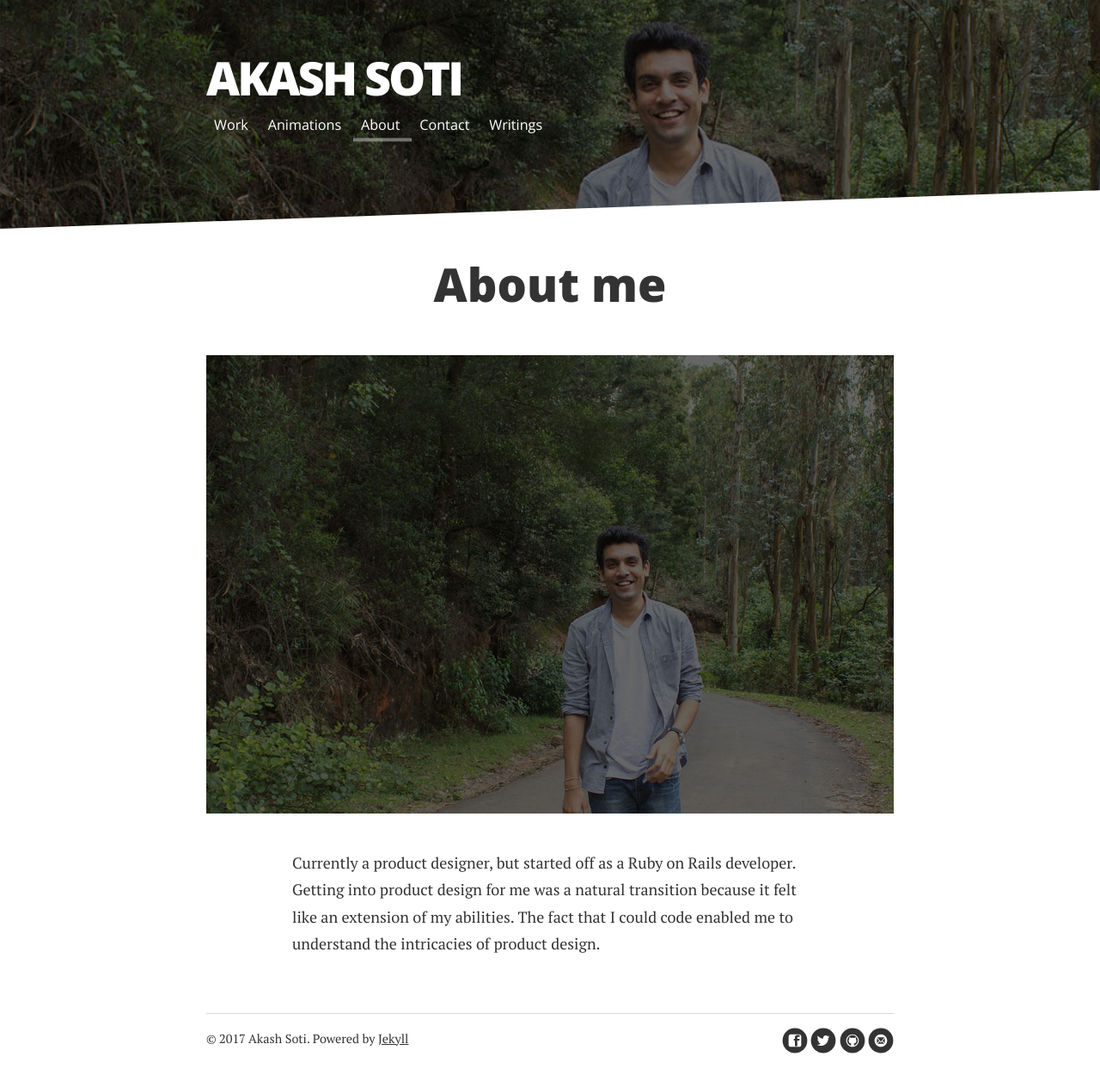
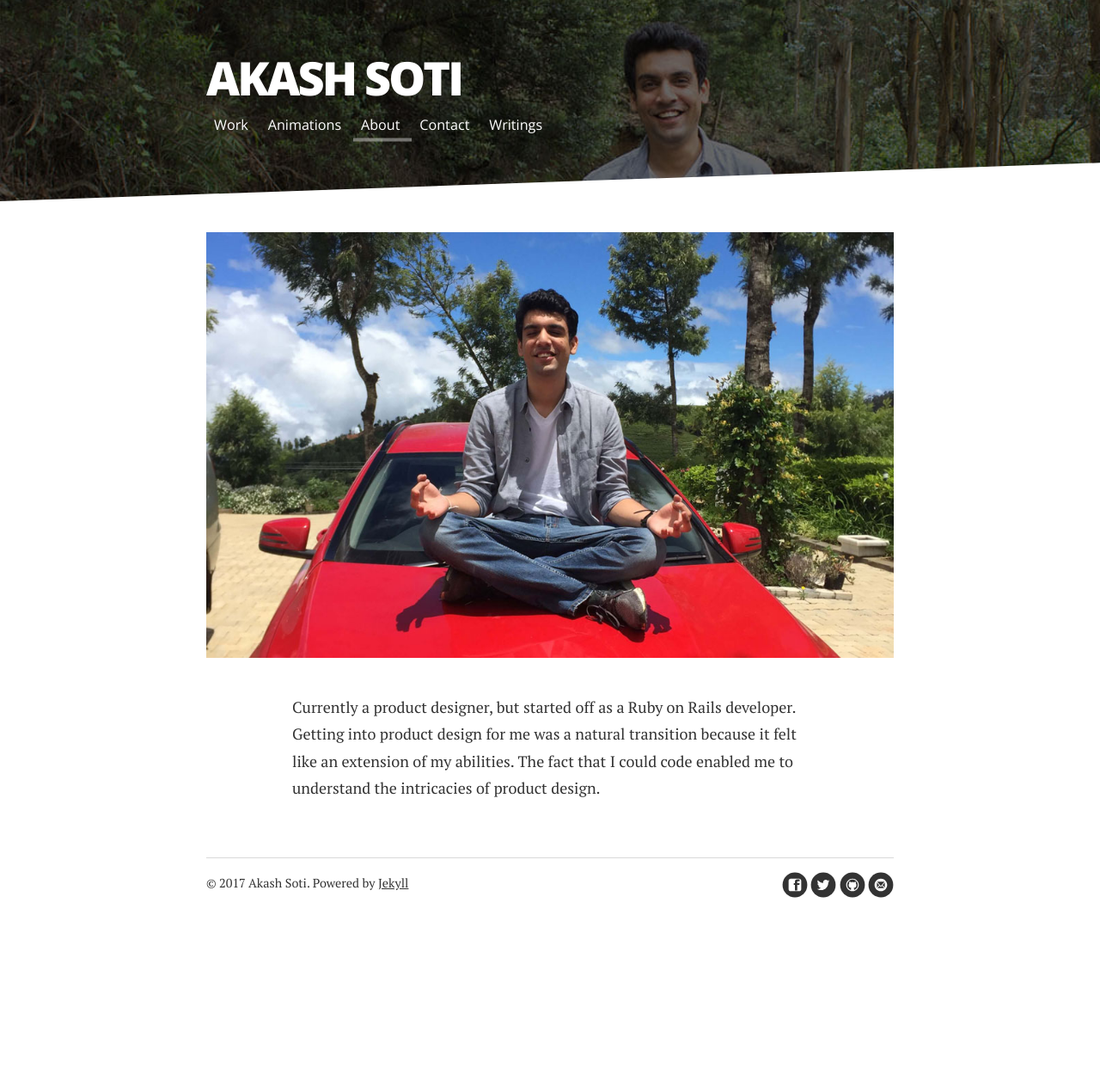
Before and after one commit to akashsoti/akashsoti.github.io, a Jekyll site: the page built from about.md, in a window 1280 px wide. Shown: the whole page at 86% size. Built offline with Jekyll 4.4.1, drawn with Linux system fonts in a browser that asks for light colours; nearby versions of some CDN libraries; after the commit the page ends 1083 px from its top, so only the background shows below that.

Commit message:
aboutme change :bowtie:

```diff
--- a/about.md
+++ b/about.md
@@ -4,8 +4,7 @@
 ---
 
 <div class="post">
-	<h1 class="pageTitle">About me</h1>
-	<img src="{{ '/assets/img/touring.jpg' | prepend: site.baseurl }}" alt="">
+	<img src="{{ '/assets/img/aboutme.jpg' | prepend: site.baseurl }}" alt="">
 	<p>
 		Currently a product designer, but started off as a Ruby on Rails developer. Getting into product design for me was a natural transition because it felt like an extension of my abilities. The fact that I could code enabled me to understand the intricacies of product design.
 	</p>
```
Also changed, not shown: assets/img/aboutme.JPG (added).
